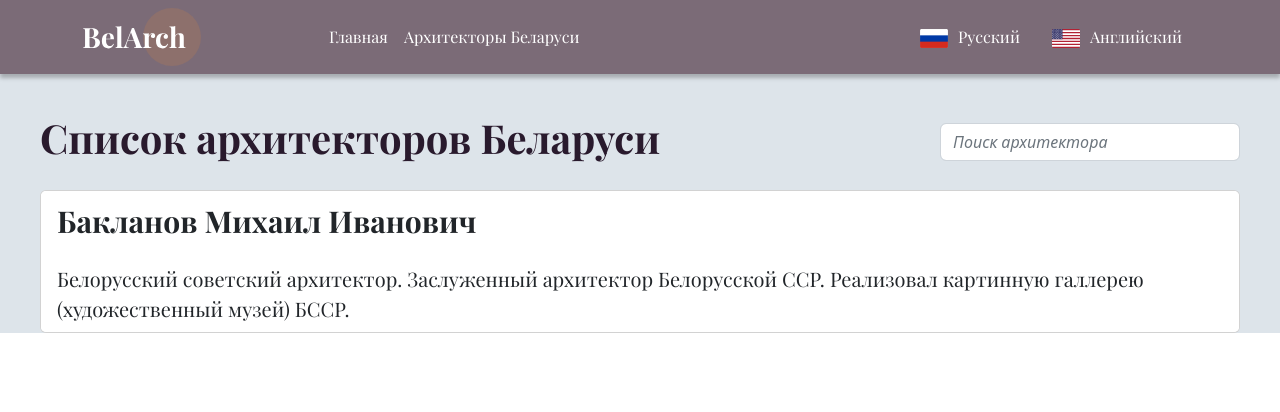
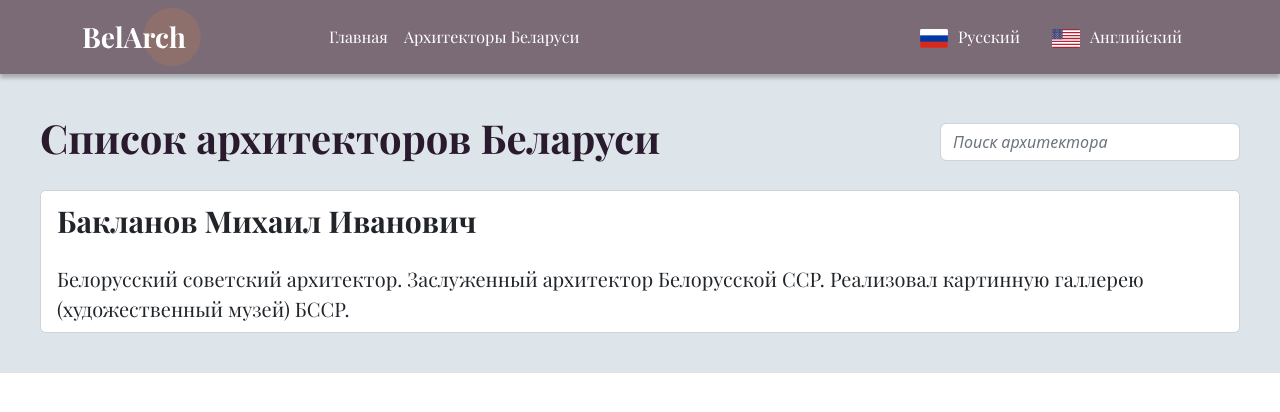
Before and after one commit to alexeibob1/alexeibob1.github.io, a React (Create React App) app: page /architects in a window 1280 px wide. Shown: the top 412 px of the page. Built offline with nearby package versions, Linux system fonts and the light colour scheme.

Commit message:
feat: commit changes before creating search

```diff
--- a/src/pages/Architects.css
+++ b/src/pages/Architects.css
@@ -1,7 +1,5 @@
 .architects-section {
-    padding-top: 40px;
-    padding-left: 40px;
-    padding-right: 40px;
+    padding: 40px;
     background-color: #DDE4EA;
 }
 
--- a/src/pages/Architects.js
+++ b/src/pages/Architects.js
@@ -14,7 +14,7 @@ function Architects() {
                 <div className="arch-wrapper">
                     <h1 className="arch-list-heading">{t("architectsListHeader")}</h1>
                     <Form className="search-form">
-                            <Form.Control className="search-box" type="text" placeholder={t("searchCaption")} />
+                            <Form.Control className="search-box" type="search" placeholder={t("searchCaption")} />
                     </Form>
                 </div>
 
```
